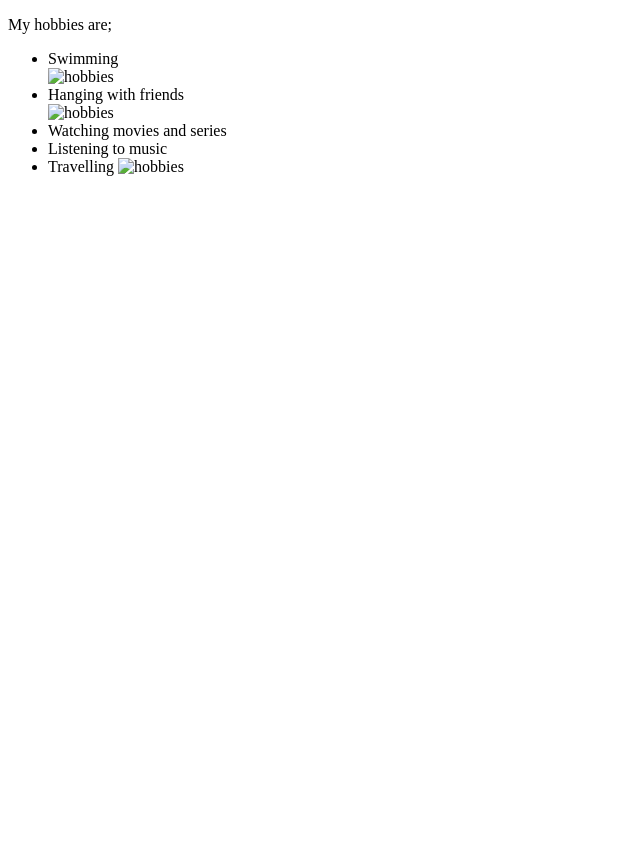
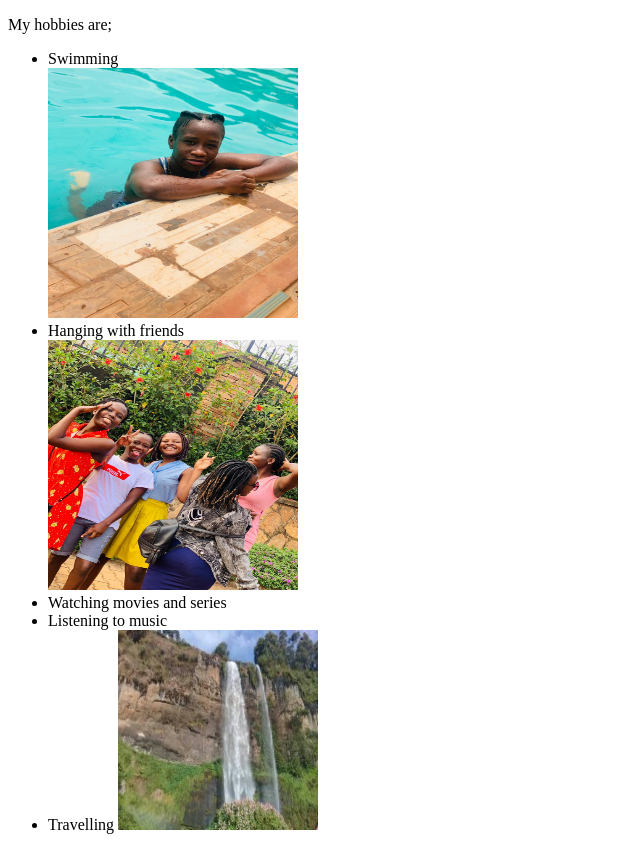
Before and after one commit to lynnbute/updated, a plain HTML site: page hobbies.html in a window 1280 px wide. Shown: the whole page, without its empty margins (0-640 px from the left). Before the commit the page ends 800 px from the top, so only its background shows below. Drawn offline with Linux system fonts and the light colour scheme.

Commit message:
Update hobbies.html

```diff
--- a/hobbies.html
+++ b/hobbies.html
@@ -7,13 +7,13 @@
     <body>
         <p>My hobbies are;</p><ul>
             <li> Swimming<br>
-                <img src ="swimming.jpg" alt = hobbies width = "250" height = "250"></li>
+                <img src ="images/swimming.jpg" alt = hobbies width = "250" height = "250"></li>
             <li> Hanging with friends<br>
-                <img src = "friends.jpg" alt = "hobbies" width = "250" height = "250"></li>
+                <img src = "images/friends.jpg" alt = "hobbies" width = "250" height = "250"></li>
             <li>Watching movies and series</li>
             <li>Listening to music</li>
             <li>Travelling
-                <img src="mbale.jpg" alt="hobbies" width="200" height="200">
+                <img src="images/mbale.jpg" alt="hobbies" width="200" height="200">
             </li>
         </ul>
     </body>
```
